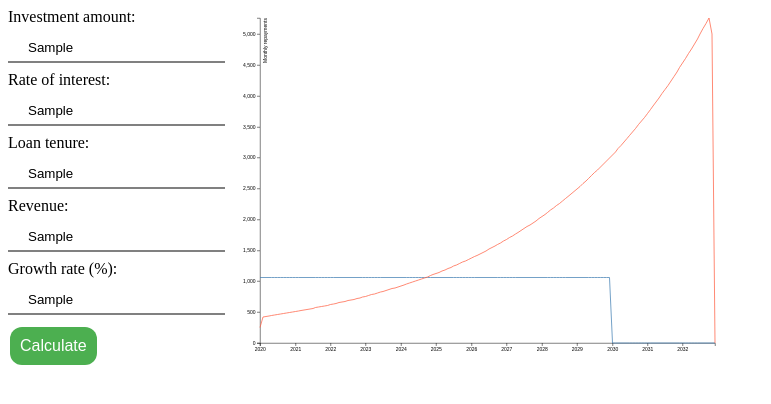
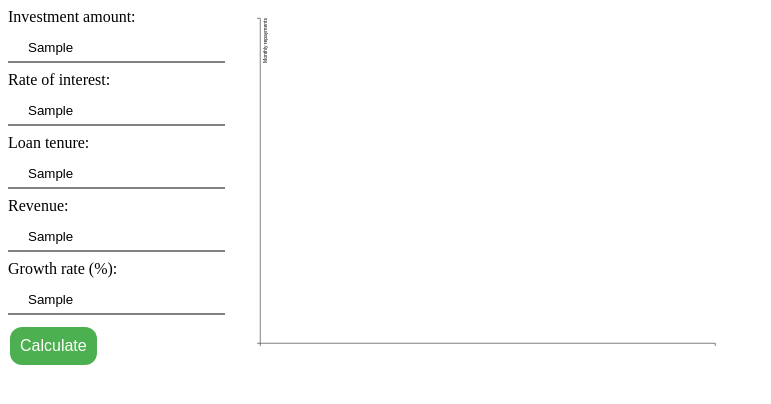
Before and after one commit to reddyakash13/reddyakash13.github.io, a plain HTML site: page index.html in a window 1280 px wide. Both pictures are taken after typing "Sample", "Sample", "Sample", "Sample", "Sample" into the empty fields and a click on the input "Calculate". Shown: the whole page, without its empty margins (0-771 px from the left). Drawn offline with nearby package versions, Linux system fonts and the light colour scheme.

Commit message:
Use input data

```diff
--- a/calculator.js
+++ b/calculator.js
@@ -7,16 +7,16 @@ Date.prototype.addMonths = function(months) {
   return date;
 };
 
-function getData() {
-  let principal = 100000;
-  let interest = 5 / 100 / 12;
-  let payments = 10 * 12;
-  let rs_revenue = 60000;
+function getData(principal, interestPa, tenure, rs_revenue, rs_annual_growth) {
+  // let principal = 100000;
+  let interest = interestPa / 100 / 12;
+  let payments = tenure * 12;
+  // let rs_revenue = 60000;
   let rs_monthly_revenue = rs_revenue / 12;
   let rs_multiple = 3;
   let rs_rate = 5 / 100;
   let rs_current_payment = rs_monthly_revenue * rs_rate;
-  let rs_annual_growth = 1.2;
+  // let rs_annual_growth = 1.2;
   let rs_growth = Math.pow(rs_annual_growth, 1 / (12 - 1)) - 1;
   let rs_hurdle = rs_multiple * principal;
   //RS CALCULATIONS
--- a/index.html
+++ b/index.html
@@ -65,13 +65,15 @@
 <script>
 
 	function displayGraph() {
-		var hardCodedData = getData();
-		var amount = document.getElementById("amount").value;
-		var interest = document.getElementById("interest").value;
-		var tenure = document.getElementById("tenure").value;
-		var revenue = document.getElementById("revenue").value;
-		var growthRate = document.getElementById("growthRate").value;
+		d3.selectAll("svg > *").remove();
 
+		let amount = document.getElementById("amount").value;
+		let interest = document.getElementById("interest").value;
+		let tenure = document.getElementById("tenure").value;
+		let revenue = document.getElementById("revenue").value;
+		let growthRate = document.getElementById("growthRate").value;
+
+		let hardCodedData = getData(amount, interest, tenure, revenue, growthRate);
 		const parseTime = d3.timeParse('%Y-%m-%d');
 
 		let history = hardCodedData.map((d) => {
@@ -80,7 +82,6 @@
 				volume: d.lp,
 			};
 		});
-		console.log(history.length);
 
 		const historyIndex = history.map((d, i) => [i, d.volume]);
 
@@ -90,7 +91,6 @@
 				volume: d.rsp,
 			};
 		});
-		console.log(forecast.length);
 
 		const chart = d3.select('#chart');
 		const margin = { top: 20, right: 20, bottom: 30, left: 70 };
```
